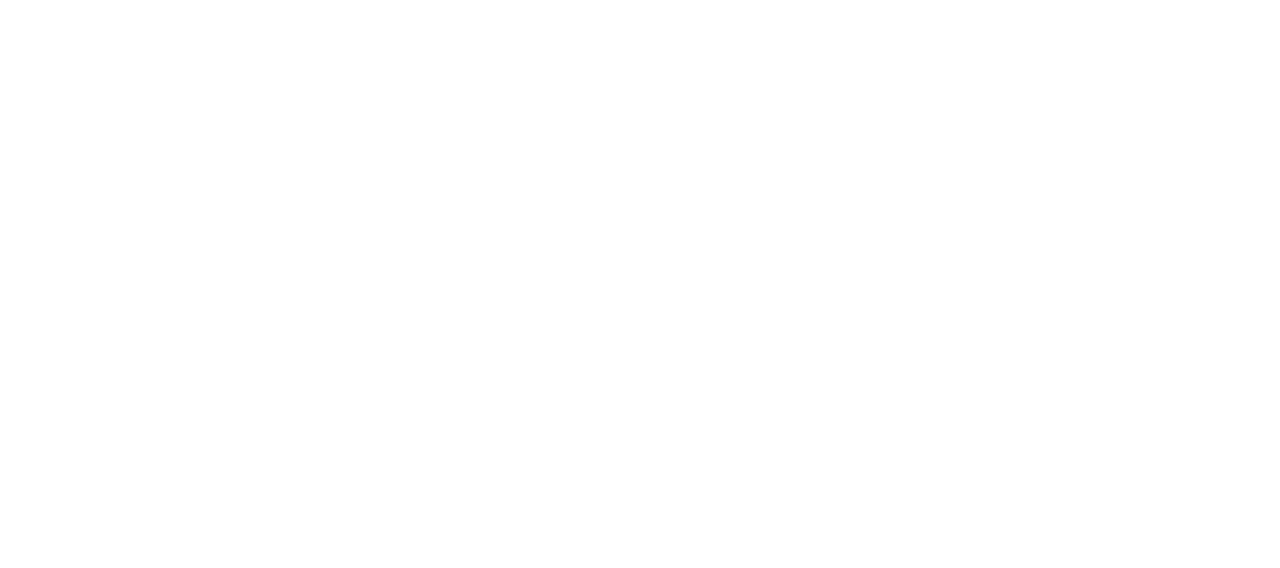
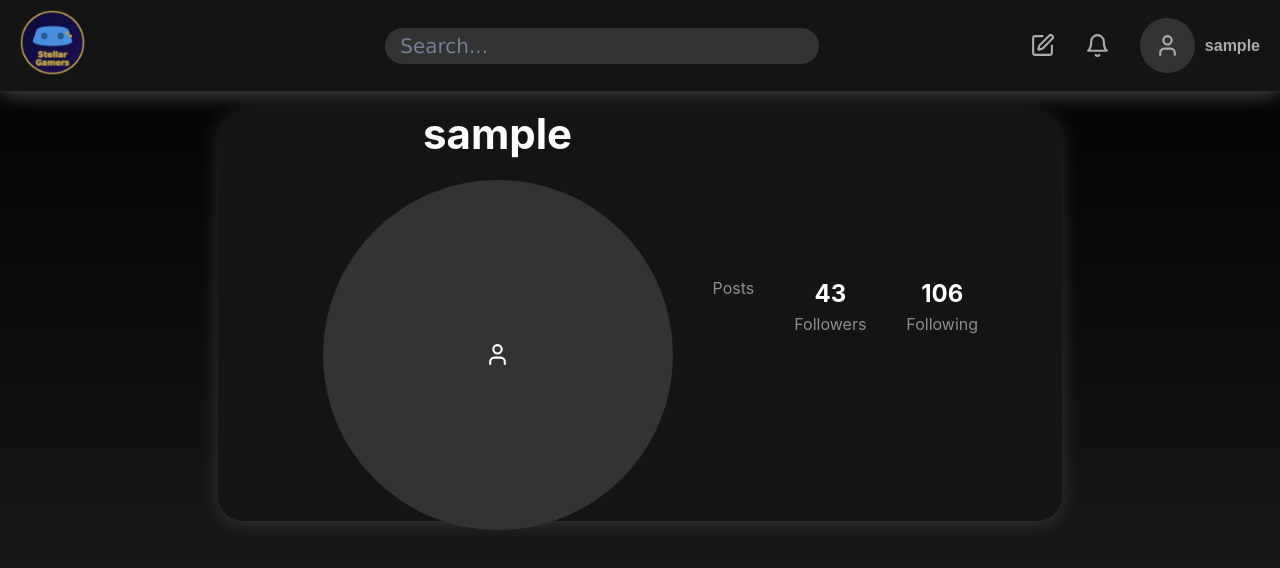
Before and after one commit to Norumai01/Honkai_Frontend, a React (Create React App) app: page /profile/1 in a window 1280 px wide. Before the commit this address had no page. Shown: the top 568 px of the page. Built offline with nearby package versions, Linux system fonts and the light colour scheme; sample sign-in values are in the browser's storage.

Commit message:
Laying out the foundation for user profile page

```diff
--- a/src/App.js
+++ b/src/App.js
@@ -1,7 +1,8 @@
 import React from "react";
 import AuthPage from "./components/Auth/AuthPage";
 import Dashboard from "./components/Social_Hub/Dashboard";
-import { BrowserRouter as Router, Route, Routes, Navigate, replace } from "react-router-dom";
+import UserProfile from "./components/Social_Hub/UserProfile";
+import { BrowserRouter as Router, Route, Routes, Navigate } from "react-router-dom";
 import { ChakraProvider, extendTheme } from "@chakra-ui/react";
 
 const theme = extendTheme({
@@ -38,6 +39,7 @@
           <Routes>
             <Route path="/" element={<PublicRoute> <AuthPage /> </PublicRoute>} />
             <Route path="/dashboard" element={<ProtectedRoute> <Dashboard /> </ProtectedRoute>} />
+            <Route path="/profile/:userId" element={<ProtectedRoute> <UserProfile /> </ProtectedRoute>} />
           </Routes>
         </div>
       </Router>
--- a/src/components/Social_Hub/UserProfile.js
+++ b/src/components/Social_Hub/UserProfile.js
@@ -0,0 +1,58 @@
+import React from "react";
+import styles from "./hub.module.css";
+import { useNavigate } from "react-router-dom";
+import Header from "../common/Header";
+import { User } from 'lucide-react';
+
+const UserProfile = () => {
+    const user = JSON.parse(localStorage.getItem('user'));
+    const navigate = useNavigate();
+
+    React.useEffect(() => {
+        if (!user) {
+            navigate("/")
+        }
+    }, [user, navigate]);
+
+    // Prevent rendering content if no user.
+    if (!user) return null;
+
+    return (
+        <div className={styles.userprofile}>
+            <Header />
+
+            {/* Profile Box */}
+            <div className={styles.profileBox}>
+                <div className={styles.profilePictureBox}>
+                    <h2>{ user?.username }</h2>
+                    <div className={styles.profilePicture}>
+                        {user.profilePictureURL ? (
+                            <img src={user?.profilePictureURL} alt={`${user?.username}'s profile`} />
+                            ) : (
+                            <User size={25} />
+                        )}
+                    </div>
+                </div>
+                <div className={styles.profileInfo}>
+                    <div className={styles.stats}>
+                        <div className={styles.stat}>
+                            <span className={styles.statNumber}>{user?.postsCount}</span>
+                            <span className={styles.statLabel}>Posts</span>
+                        </div>
+                        <div className={styles.stat}>
+                            <span className={styles.statNumber}>43</span>
+                            <span className={styles.statLabel}>Followers</span>
+                        </div>
+                        <div className={styles.stat}>
+                            <span className={styles.statNumber}>106</span>
+                            <span className={styles.statLabel}>Following</span>
+                        </div>
+                    </div>
+                    {user.bio && <p className={styles.bio}>{user.bio}</p>}
+                </div>
+            </div>
+        </div>
+    );
+}
+
+export default UserProfile;
--- a/src/components/Social_Hub/hub.module.css
+++ b/src/components/Social_Hub/hub.module.css
@@ -13,5 +13,85 @@
     width: 100%;
     min-height: 100vh;
     color: white;
+}
+
+.profileBox {
+    background-color: #151414;
+    box-shadow: 0 3px 20px 0px rgba(255, 255, 255, 0.15);
+    border-radius: 25px;
+    padding: 5px 65px;
+    display: flex;
+    align-items: center;
+    margin: 20px 17%;
+    height: 50vh;
+}
+
+.profilePictureBox {
+    display: flex;
+    flex-direction: column;
+    align-items: center;
+    margin-right: 40px;
+    margin-left: 40px;
+    padding-bottom: 5%;
+}
+
+.profilePictureBox h2 {
+    font-size: 42px;
+    margin-bottom: 15px;
+}
+
+.profilePicture {
+    width: 350px;
+    height: 350px;
+    border-radius: 50%;
+    overflow: hidden;
+    background-color: #333;
+    display: flex;
+    justify-content: center;
+    align-items: center;
+}
+
+.profilePicture img {
+    width: 100%;
+    height: 100%;
+    object-fit: cover;
+}
+
+.profileInfo {
+    flex: 1;
+    display: flex;
+    flex-direction: column;
+    justify-content: center;
+    align-items: flex-end;
+    margin-right: 10%;
+}
+
+.stats {
+    display: flex;
+    justify-content: space-between;
+    max-width: 300px;
+    margin-bottom: 20px;
+    gap: 40px;
+}
+
+.stat {
     text-align: center;
 }
+
+.statNumber {
+    display: block;
+    font-size: 24px;
+    font-weight: bold;
+    color: #fff;
+}
+
+.statLabel {
+    font-size: 16px;
+    color: #8E8E8E;
+}
+
+.bio {
+    color: #fff;
+    font-size: 16px;
+    max-width: 400px;
+}
```
